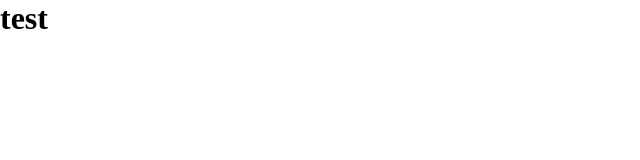
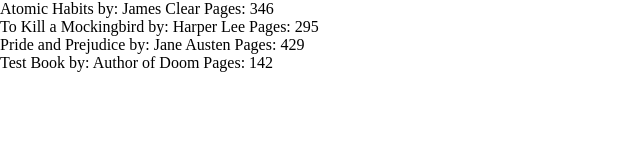
Before and after one commit to NotRelix/simple-library, a plain HTML site: page index.html in a window 1280 px wide. Shown: the whole page, without its empty margins (0-640 px from the left). Drawn offline with Linux system fonts and the light colour scheme.

Commit message:
feat: add function to display all books in UI

```diff
--- a/index.html
+++ b/index.html
@@ -8,6 +8,8 @@
   <script src="./script.js" defer></script>
 </head>
 <body>
-  <h1>test</h1>
+  <div class="container">
+
+  </div>
 </body>
 </html>
--- a/script.js
+++ b/script.js
@@ -11,6 +11,19 @@
   myLibrary.push(newBook);
 }
 
+const container = document.querySelector('.container');
+
+function displayBooks() {
+  for (const book of myLibrary) {
+    const card = document.createElement('p');
+    card.textContent = `${book.title} by: ${book.author} Pages: ${book.pages}`;
+    container.appendChild(card);
+  }
+}
+
 addBookToLibrary('Atomic Habits', 'James Clear', 346);
+addBookToLibrary('To Kill a Mockingbird', 'Harper Lee', 295);
+addBookToLibrary('Pride and Prejudice', 'Jane Austen', 429);
 addBookToLibrary('Test Book', 'Author of Doom', 142);
-console.log(myLibrary);
+
+displayBooks();
```
